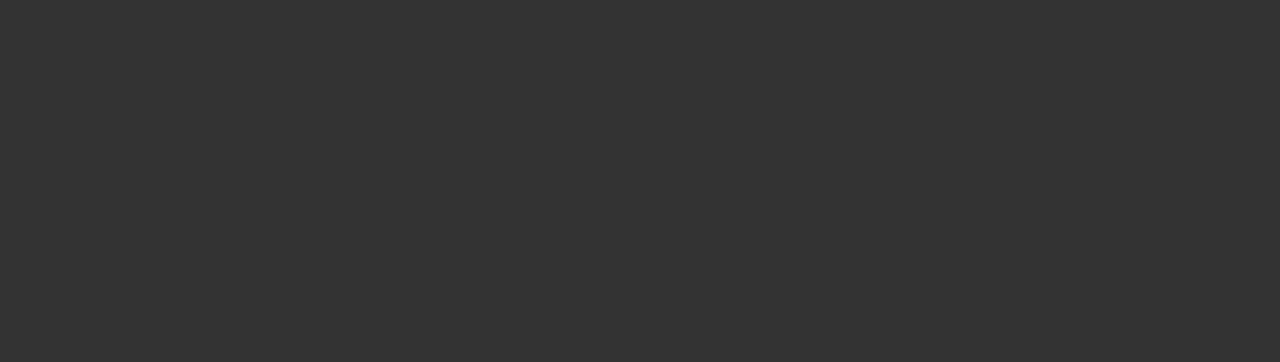
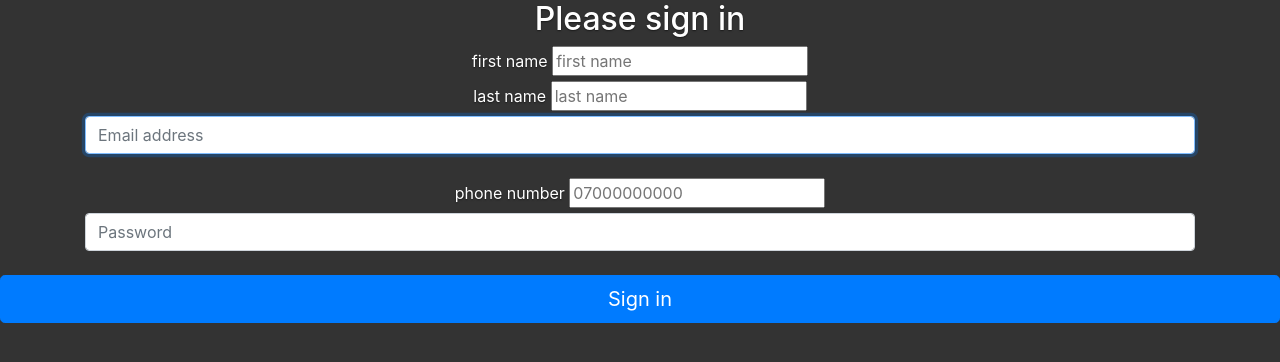
Before and after one commit to Georgemburu/Georgemburu.github.io, a plain HTML site: page register.html in a window 1280 px wide. Drawn offline with nearby package versions, Linux system fonts and the light colour scheme.

Commit message:
add new features

```diff
--- a/register.html
+++ b/register.html
@@ -14,4 +14,26 @@
 
     <!-- Custom styles for this template -->
     <link href="cover.css" rel="stylesheet">
+    <link href="signin.html" rel="stylesheet">
   </head>
+  <body>
+        <div class="container">
+
+                      <form class="form-register">
+                        <h2 class="form-register-heading">Please sign in</h2>
+                        <label>first name</label>
+                        <input id="user" name="username" type="text" placeholder="first name"/><br/>
+                        <label>last name</label>
+                        <input id="user" name="username" type="text" placeholder="last name"/><br/>
+                        <label for="inputEmail" class="sr-only">Email address</label>
+                        <input type="email" id="inputEmail" class="form-control" placeholder="Email address" required autofocus><br/>
+                        <label>phone number</label>
+                        <input id="tel" name="tel" type="tel" placeholder="07000000000"/><br/>
+                        <label for="inputPassword" class="sr-only">Password</label>
+                        <input type="password" id="inputPassword" class="form-control" placeholder="Password" required><br/>
+                        </div>
+                        <button class="btn btn-lg btn-primary btn-block" type="submit">Sign in</button>
+                      </form>
+
+                    </div>
+  </body>
```
